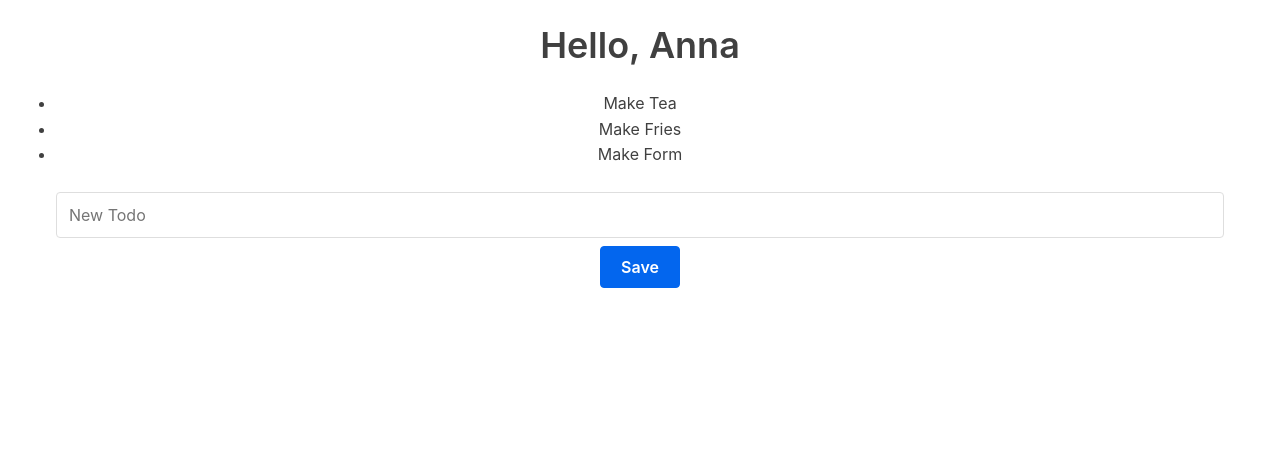
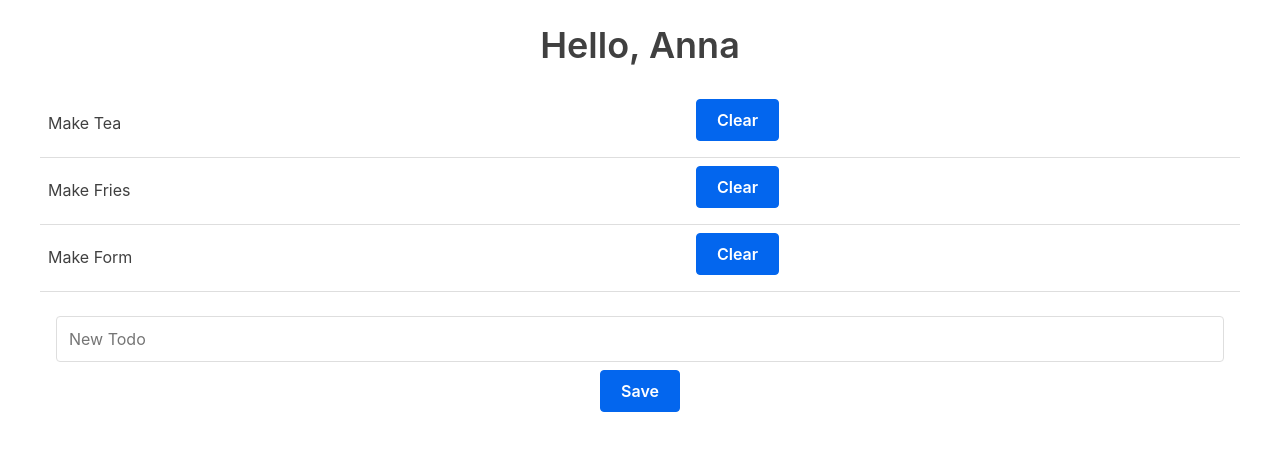
Before and after one commit to LujiAnna/intro-react, a React (Create React App) app in the folder todo-app/: page / in a window 1280 px wide. Shown: the top 450 px of the page. Built offline with nearby package versions, Linux system fonts and the light colour scheme.

Commit message:
Use state hooks

```diff
--- a/todo-app/src/App.css
+++ b/todo-app/src/App.css
@@ -36,8 +36,3 @@
     transform: rotate(360deg);
   }
 }
-
-.todoList {
-     list-style-type: none;
-     float: right;
-}
--- a/todo-app/src/App.js
+++ b/todo-app/src/App.js
@@ -1,6 +1,5 @@
 // import logo from './logo.svg';
-import React, {Component} from 'react'
-import ReactDOM from 'react-dom'
+import React,  {useState} from 'react';
 import './App.css';
 import Todo from './Components/Todo.js';
 import Form from './Components/Form.js';
@@ -21,23 +20,16 @@ const App = () => {
   // create state object
   // The object will contain properties for everything you want to
   // store in the state. For us, it's todos.
-  // state = {
-  //   todos: [
-  //     {
-  //       todo: 'Make Tea',
-  //       completed: true,
-  //     },
-  //      {
-  //       todo: 'Make Fries',
-  //       completed: false,
-  //     },
-  //      {
-  //       todo: 'Make Form',
-  //       completed: true,
-  //     },
-  //   ]
-  // }
-    const todos = [
+
+  // Declare a new state variable, which we'll call "todos"
+
+  // useState is a new way to use the exact same capabilities that this.state provides in a class.
+  //  Normally, variables “disappear” when the function exits but state variables are preserved by React.
+
+  // Our data is officially contained in the state.
+  // Since we want to be able to remove a todo from the table, we're going to create a removeTodo method on the parent App class.
+  // setTodos is a function to update todos (a built-in method for manipulating state)
+  const [todos, setTodos] = useState([
       {
         todo: 'Make Tea',
         completed: true,
@@ -50,13 +42,28 @@ const App = () => {
         todo: 'Make Form',
         completed: true,
       },
-    ]
+    ]);
+
+    // const todos = [
+    //   {
+    //     todo: 'Make Tea',
+    //     completed: true,
+    //   },
+    //    {
+    //     todo: 'Make Fries',
+    //     completed: false,
+    //   },
+    //    {
+    //     todo: 'Make Form',
+    //     completed: true,
+    //   },
+    // ]
   return (
     <div className="App">
           <Header name="Anna" />
+          {/* Display/Read state */}
           <Todo todosData = {todos} />
           <Form />
-
     </div>
   );
 }
--- a/todo-app/src/Components/Form.js
+++ b/todo-app/src/Components/Form.js
@@ -1,7 +1,6 @@
 // import logo from './logo.svg';
 // import './App.css';
-import React, {Component} from 'react'
-import ReactDOM from 'react-dom'
+import React from 'react'
 
 //  Add Form
 const Form = () => {
--- a/todo-app/src/Components/Header.js
+++ b/todo-app/src/Components/Header.js
@@ -1,7 +1,6 @@
 // import logo from './logo.svg';
 import '../App.css';
-import React, {Component} from 'react'
-import ReactDOM from 'react-dom'
+import React from 'react'
 
 //  pass the data through to the child component (h1) with properties,
 //  kind of how you might pass data through using data- attributes.
--- a/todo-app/src/Components/Todo.js
+++ b/todo-app/src/Components/Todo.js
@@ -1,12 +1,10 @@
 // import logo from './logo.svg';
 import '../App.css';
-import React, {Component} from 'react'
-import ReactDOM from 'react-dom'
+import React from 'react'
 
 //  Add data
 // First: Hard code
 // Second: Use Default Component: https://blog.logrocket.com/a-complete-guide-to-default-props-in-react-984ea8e6972d/
-
 
 // Now that data is being passed through to Todo,
 // we have to work on accessing it from the other(this) side. {props.todos}
@@ -21,15 +19,18 @@ const Todo = (props) => {
 //  and map through the array to return a list row
 // for each object in the array.
 // This map will be contained in the rows variable, which we'll return as an expression.
+
+    // always use keys when making lists in React, as they help identify each list item.
+    // We'll also see how this is necessary in a moment when we want to manipulate list items.
       const rows = props.todosData.map((row, index) => {
        return (
-         <>
-<li>{row.todo}
-{row.completed}</li>
-</>
+         <tr key ={index}>
+           <td>{row.todo}</td>
+           <td>{row.completed}</td>
+           <td><button>Clear</button></td>
+           </tr>
        );
-
-  })
+      })
 
 // console.log(props);
 // console.log(props.todos); // undefined
@@ -37,7 +38,7 @@ const Todo = (props) => {
 console.log(props.todosData);
 
   return (
-    <ul className="container">
+    <table className="container todoList">
   {rows}
 
         {/* <p>{props.todosData}</p> */}
@@ -48,7 +49,7 @@ console.log(props.todosData);
      <li>Take a rest</li>
      <li>Do Yoga</li>
      </ul>     */}
-    </ul>
+    </table>
   );
 }
 
@@ -65,7 +66,6 @@ console.log(props.todosData);
 
 export default Todo;
 
-
 // If you view the front end of the app, all the data is loading in now.
 
 // You'll notice I've added a key index to each list row.
```
Also changed, not shown: 1 other file (tests, documents, lock files or other folders).
